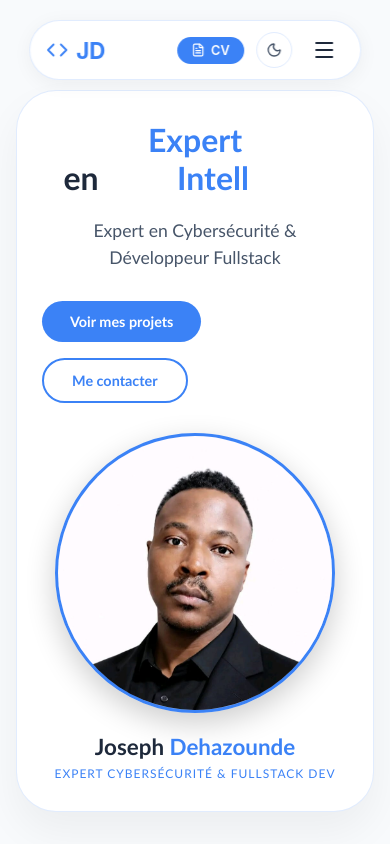
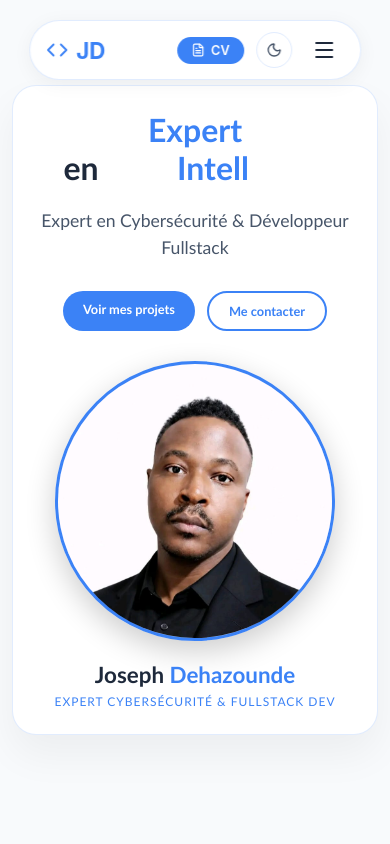
Before and after one commit to johaoooo/portfolio-frontend, a React (Vite) app: page / in a window 390 px wide. Shown: the top 844 px of the page. Built offline with nearby package versions, Linux system fonts and the light colour scheme.

Commit message:
Fix: Centrage des boutons Voir mes projets et Me contacter sur mobile

```diff
--- a/src/components/Hero.jsx
+++ b/src/components/Hero.jsx
@@ -126,7 +126,11 @@ export default function Hero() {
               Expert en Cybersécurité & Développeur Fullstack
             </p>
 
-            <div style={{ display: 'flex', gap: '16px', flexWrap: 'wrap' }}>
+            <div style={{
+              display: 'flex',
+              gap: '16px',
+              flexWrap: 'wrap'
+            }} className="hero-buttons">
               <ScrollLink
                 to="projects"
                 smooth duration={500}
@@ -210,10 +214,32 @@ export default function Hero() {
           50% { opacity: 0; }
         }
 
+        /* Desktop */
+        @media (min-width: 769px) {
+          #hero { padding: 100px 20px 80px !important; }
+          #hero > div { padding: 60px 70px !important; }
+          .hero-buttons { justify-content: flex-start !important; }
+        }
+
+        /* Mobile */
         @media (max-width: 768px) {
           #hero { padding: 90px 16px 40px !important; }
-          #hero > div { padding: 30px 25px !important; }
+          #hero > div { padding: 30px 20px !important; }
           #hero > div > div { grid-template-columns: 1fr !important; gap: 30px !important; text-align: center !important; }
+          .hero-buttons {
+            justify-content: center !important;
+            display: flex !important;
+          }
+          .hero-buttons a {
+            display: inline-block !important;
+          }
+        }
+
+        @media (max-width: 480px) {
+          #hero { padding: 85px 12px 30px !important; }
+          #hero > div { padding: 25px 15px !important; border-radius: 24px !important; }
+          .hero-buttons { gap: 12px !important; }
+          .hero-buttons a { padding: 10px 20px !important; font-size: 0.8rem !important; }
         }
       `}</style>
     </section>
```
